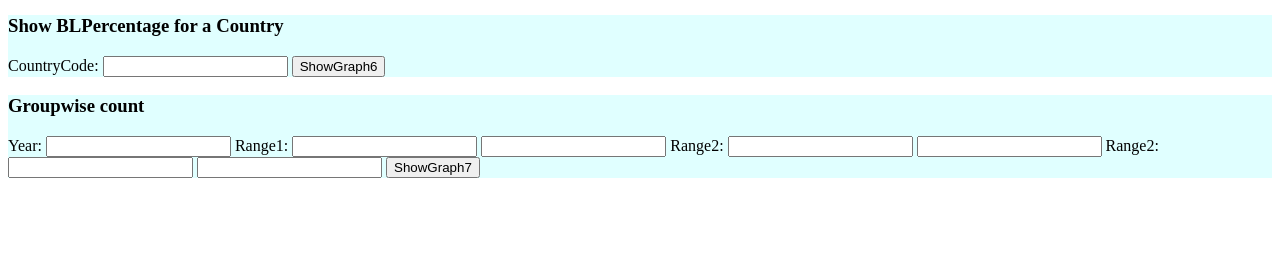
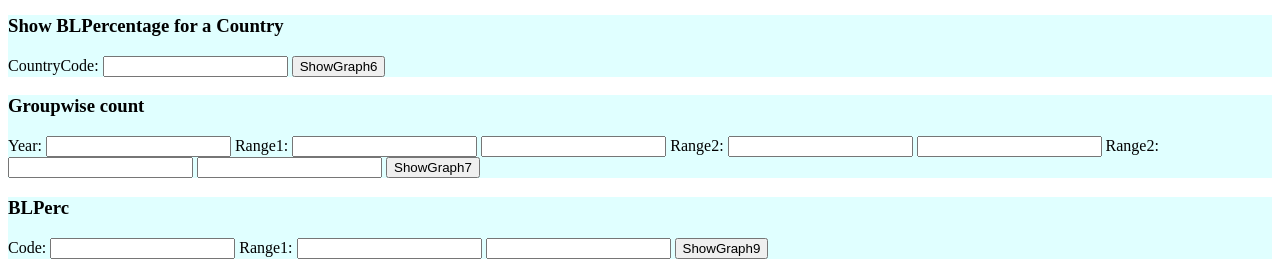
Before and after one commit to punitbawal/Azure, a Flask app: page / in a window 1280 px wide. Shown: the part 1257-1532 px from the top of the page. Before the commit the page ends 1435 px from the top, so only its background shows below. Run offline with Flask 2, Linux system fonts and the light colour scheme.

Commit message:
Quiz4 q9

```diff
--- a/app.py
+++ b/app.py
@@ -113,7 +113,7 @@ def bar():
         #return render_template('visual.html', a=rows, chartType='Pie', labelp='cnt', labelcat='locationsource')
         return render_template('visual.html', a=rows, chartType='Bar', labelx = 'Year', labely = 'BLPercent')
 
-    #Question 1 Quiz 4
+    #Question 7,8 Quiz 4
     elif request.form['form'] == 'ShowGraph7':
         q1year = request.form['q1year']
         q1r11 = str(int(request.form['q1r11'])*1000000)
@@ -141,6 +141,17 @@ def bar():
             final_result.append(mydict)
             i = i + 1
         return render_template('visual.html', a=final_result, chartType='Pie', labelp='count', labelcat='group')
+
+    elif request.form['form'] == 'ShowGraph9':
+        q3code = request.form['q3code']
+        q3r11 = request.form['q3r11']
+        q3r12 = request.form['q3r12']
+        #rows = engine.execute("select CAST(locationsource as varchar(max)) as locationsource,count(*) as cnt from earthquake2 where mag between " + mag1 + " and " + mag2 + " group by CAST(locationsource as varchar(max));").fetchall()
+        rows = engine.execute("select Year,BLPercent from educationshare where Code="+qot+q3code+qot+" and Year between "+q3r11+" and "+q3r12+";").fetchall()
+        rows = [dict(row) for row in rows]
+        return render_template('visual.html', a=rows, chartType='Scatter', labelx='Year', labely='BLPercent')
+        # return render_template('visual.html', a=rows, chartType='Pie')
+        # return render_template('visual.html', a=rows, chartType='Bar')
 
 @app.route('/queryDB', methods=['POST'])
 def hi_world():
--- a/templates/index.html
+++ b/templates/index.html
@@ -183,6 +183,16 @@
                 </form>
             </p>
         </div>
+        <div style="background-color:lightcyan">
+            <h3>BLPerc</h3>
+            <p>
+                <form action="/barchart" method="post">
+                    Code: <input type="text" name="q3code">
+                    Range1: <input type="text" name="q3r11"> <input type="text" name="q3r12">
+                    <input type="submit" name= "form" value="ShowGraph9" />
+                </form>
+            </p>
+        </div>
 {#        <embed type="image/svg+xml" src= {{ chart|safe }} />#}
     </body>
 </html>
```
Also changed, not shown: templates/visual.html (+10 -10 lines).
